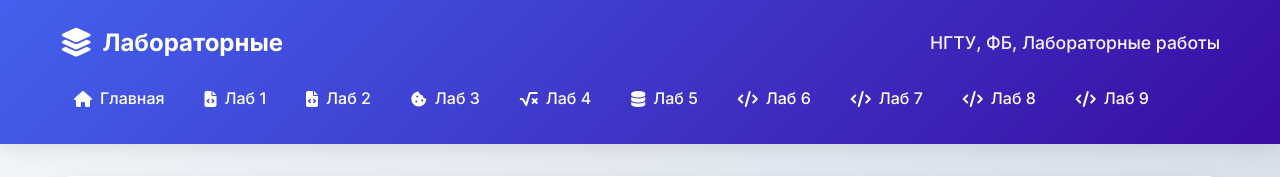
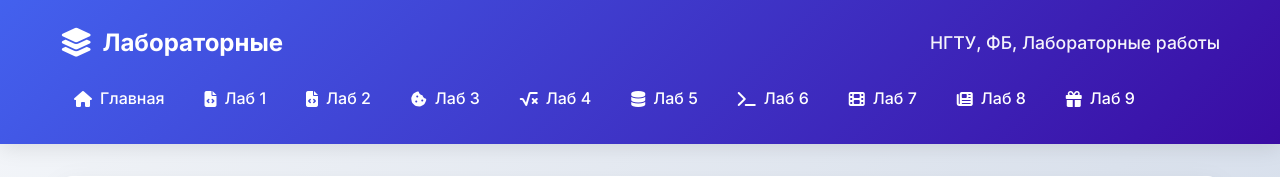
Before and after one commit to mynameisdmitry/web-back-labs, a Flask app: page / in a window 1280 px wide. Shown: the top 177 px of the page. Run offline with Flask 3, Linux system fonts and the light colour scheme.

Commit message:
Обновленны иконки в 'nav-links'

```diff
--- a/app/templates/base.html
+++ b/app/templates/base.html
@@ -298,10 +298,10 @@
                     <a href="/lab3"><i class="fas fa-cookie-bite"></i><span>Лаб 3</span></a>
                     <a href="/lab4"><i class="fas fa-square-root-variable"></i><span>Лаб 4</span></a>
                     <a href="/lab5"><i class="fas fa-database"></i><span>Лаб 5</span></a>
-                    <a href="/lab6"><i class="fas fa-code"></i><span>Лаб 6</span></a>
-                    <a href="/lab7"><i class="fas fa-code"></i><span>Лаб 7</span></a>
-                    <a href="/lab8"><i class="fas fa-code"></i><span>Лаб 8</span></a>
-                    <a href="/lab9"><i class="fas fa-code"></i><span>Лаб 9</span></a>
+                    <a href="/lab6"><i class="fas fa-terminal"></i><span>Лаб 6</span></a>
+                    <a href="/lab7"><i class="fas fa-film"></i><span>Лаб 7</span></a>
+                    <a href="/lab8"><i class="fas fa-newspaper"></i><span>Лаб 8</span></a>
+                    <a href="/lab9"><i class="fas fa-gift"></i><span>Лаб 9</span></a>
                 </div>
             </div>
         </div>
```
